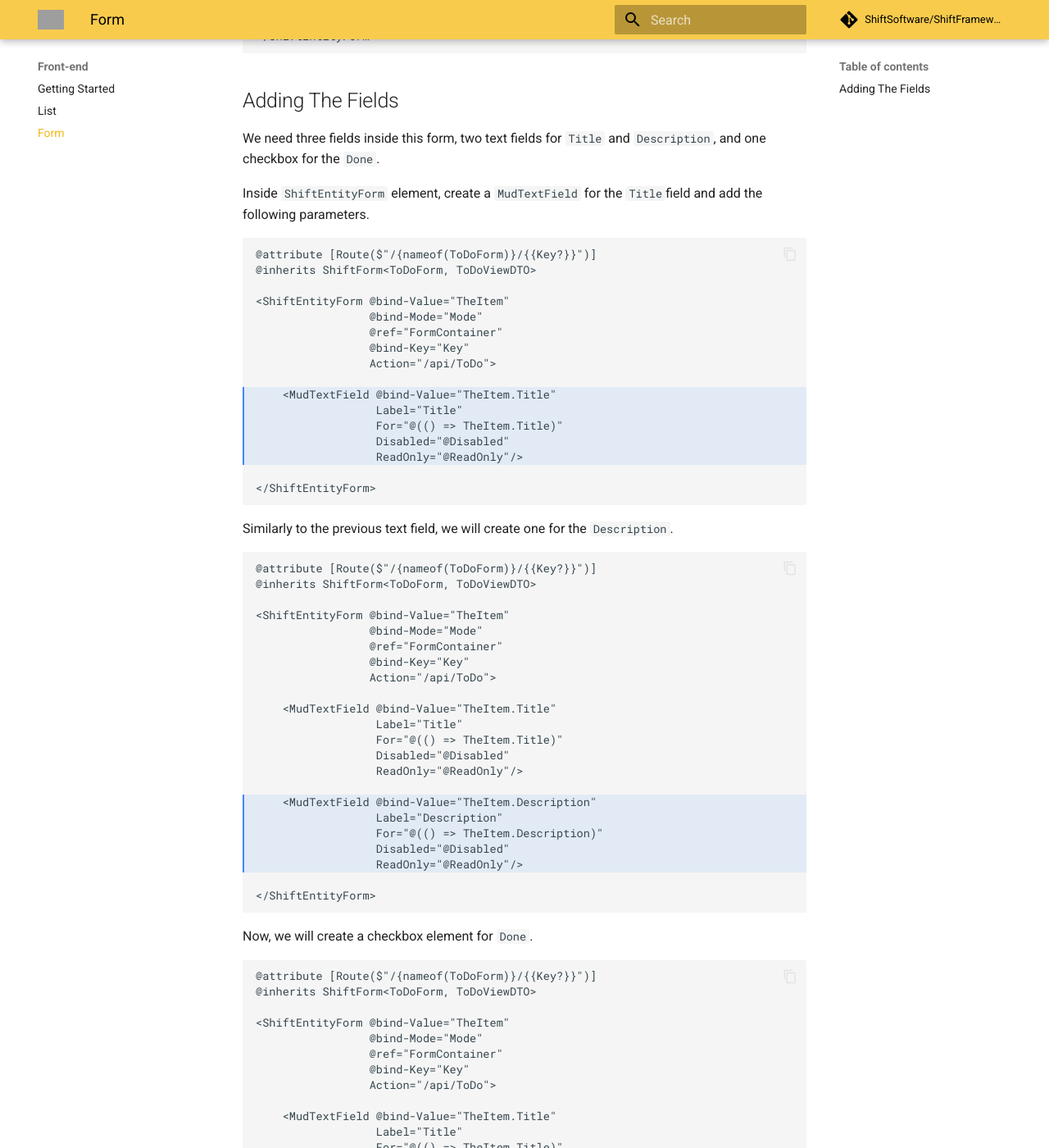
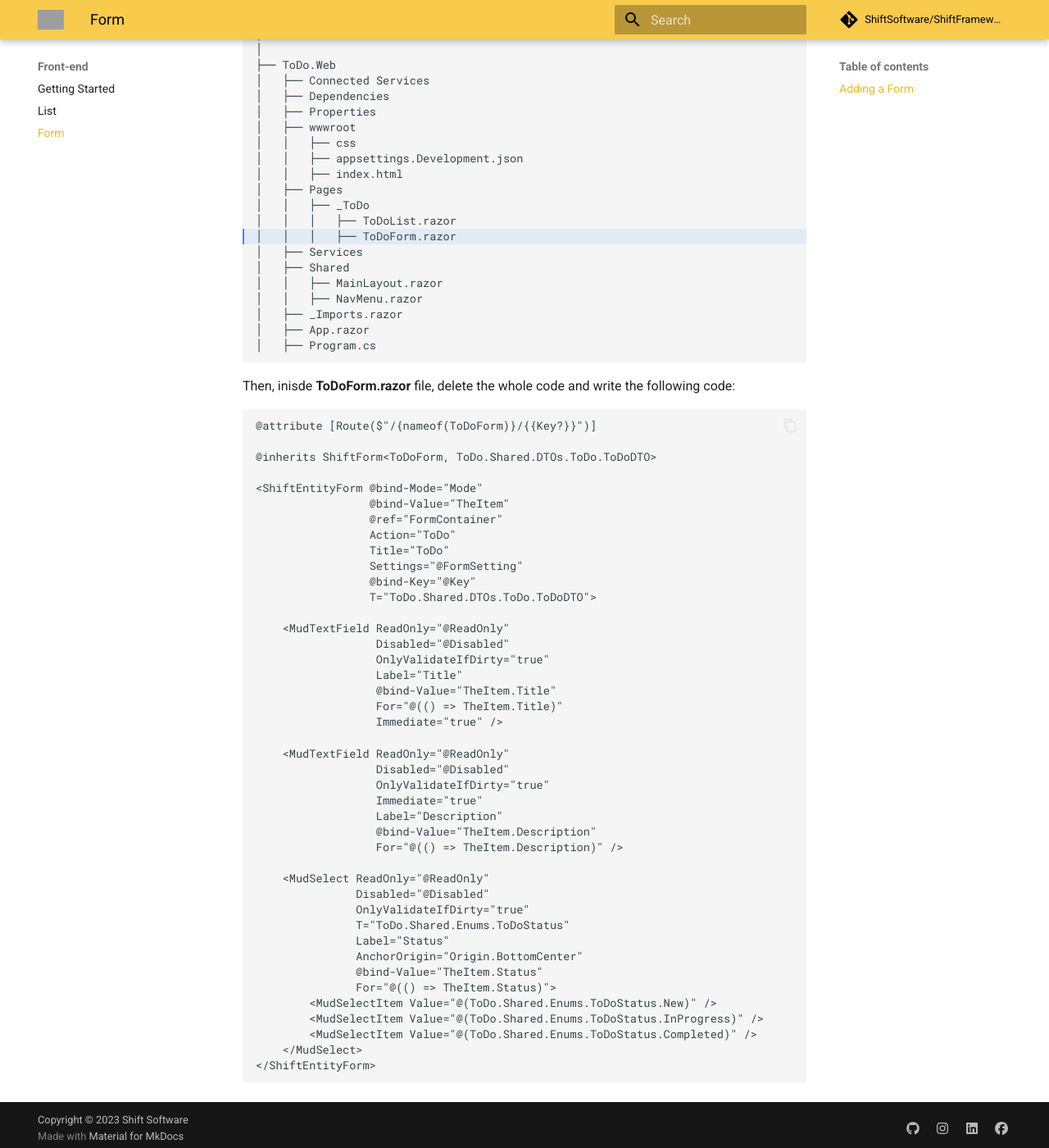
Before and after one commit to ShiftSoftware/ShiftFrameworkWebsite, an MkDocs documentation site: the page built from docs/front-end/form.md, in a window 1280 px wide and 1400 px high, scrolled down 931 px. Shown: the whole window at 82% size. Built offline with MkDocs 1.6.1 and Material for MkDocs 9.7.7, drawn with Linux system fonts in a browser that asks for light colours; comment, search, counter and statistics services are not loaded; some of the changed text lies outside the part shown; grey boxes are pictures that could not be loaded.

Commit message:
Update form.md

````diff
--- a/docs/front-end/form.md
+++ b/docs/front-end/form.md
@@ -1,138 +1,109 @@
 # Creating a Form For Working With The Data
 
-Create a new Razor component inside ``Pages`` folder and name it ``ToDoForm.razor``. Inside the Razor component, add the route like this:
+``` hl_lines="8"
+ToDo
+├── ToDo.API
+│
+├── ToDo.Shared
+│
+├── ToDo.Test
+│
+├── ToDo.Web
+│   ├── Connected Services
+│   ├── Dependencies
+│   ├── Properties
+│   ├── wwwroot
+│   │   ├── css
+│   │   ├── appsettings.Development.json
+│   │   ├── index.html
+│   ├── Pages
+│   │   ├── _ToDo
+│   │   │   ├── ToDoList.razor
+│   ├── Services
+│   ├── Shared
+│   │   ├── MainLayout.razor
+│   │   ├── NavMenu.razor
+│   ├── _Imports.razor
+│   ├── App.razor
+│   ├── Program.cs
+```
+
+## Adding a Form
+
+First, create a new razor component in the **_ToDo** folder and name it ``ToDoForm.razor``.
+
+``` hl_lines="19"
+ToDo
+├── ToDo.API
+│
+├── ToDo.Shared
+│
+├── ToDo.Test
+│
+├── ToDo.Web
+│   ├── Connected Services
+│   ├── Dependencies
+│   ├── Properties
+│   ├── wwwroot
+│   │   ├── css
+│   │   ├── appsettings.Development.json
+│   │   ├── index.html
+│   ├── Pages
+│   │   ├── _ToDo
+│   │   │   ├── ToDoList.razor
+│   │   │   ├── ToDoForm.razor
+│   ├── Services
+│   ├── Shared
+│   │   ├── MainLayout.razor
+│   │   ├── NavMenu.razor
+│   ├── _Imports.razor
+│   ├── App.razor
+│   ├── Program.cs
+```
+
+Then, inisde **ToDoForm.razor** file, delete the whole code and write the following code:
 
 ``` razor
 @attribute [Route($"/{nameof(ToDoForm)}/{{Key?}}")]
-```
 
-Then, we need to inherit ``ShiftForm`` like the following example:
+@inherits ShiftForm<ToDoForm, ToDo.Shared.DTOs.ToDo.ToDoDTO>
 
-``` razor hl_lines="2"
-@attribute [Route($"/{nameof(ToDoForm)}/{{Key?}}")]
-@inherits ShiftForm<ToDoForm, ToDoViewDTO>
-```
+<ShiftEntityForm @bind-Mode="Mode"
+                 @bind-Value="TheItem"
+                 @ref="FormContainer"
+                 Action="ToDo"
+                 Title="ToDo"
+                 Settings="@FormSetting"
+                 @bind-Key="@Key"
+                 T="ToDo.Shared.DTOs.ToDo.ToDoDTO">
 
-After that, we will create ``ShiftEntityForm`` element with the these parameters:
+    <MudTextField ReadOnly="@ReadOnly"
+                  Disabled="@Disabled"
+                  OnlyValidateIfDirty="true"
+                  Label="Title"
+                  @bind-Value="TheItem.Title"
+                  For="@(() => TheItem.Title)"
+                  Immediate="true" />
 
-``` razor hl_lines="4-9"
-@attribute [Route($"/{nameof(ToDoForm)}/{{Key?}}")]
-@inherits ShiftForm<ToDoForm, ToDoViewDTO>
+    <MudTextField ReadOnly="@ReadOnly"
+                  Disabled="@Disabled"
+                  OnlyValidateIfDirty="true"
+                  Immediate="true"
+                  Label="Description"
+                  @bind-Value="TheItem.Description"
+                  For="@(() => TheItem.Description)" />
 
-<ShiftEntityForm @bind-Value="TheItem"
-                 @bind-Mode="Mode"
-                 @ref="FormContainer"
-                 @bind-Key="Key">
-
+    <MudSelect ReadOnly="@ReadOnly"
+               Disabled="@Disabled"
+               OnlyValidateIfDirty="true"
+               T="ToDo.Shared.Enums.ToDoStatus"
+               Label="Status"
+               AnchorOrigin="Origin.BottomCenter"
+               @bind-Value="TheItem.Status"
+               For="@(() => TheItem.Status)">
+        <MudSelectItem Value="@(ToDo.Shared.Enums.ToDoStatus.New)" />
+        <MudSelectItem Value="@(ToDo.Shared.Enums.ToDoStatus.InProgress)" />
+        <MudSelectItem Value="@(ToDo.Shared.Enums.ToDoStatus.Completed)" />
+    </MudSelect>
 </ShiftEntityForm>
 ```
-
-In order the form to conduct the CRUD operations written in the ``ToDoAPI`` project. We need to pass the following parameter:
-
-``` razor hl_lines="8"
-@attribute [Route($"/{nameof(ToDoForm)}/{{Key?}}")]
-@inherits ShiftForm<ToDoForm, ToDoViewDTO>
-
-<ShiftEntityForm @bind-Value="TheItem"
-                 @bind-Mode="Mode"
-                 @ref="FormContainer"
-                 @bind-Key="Key"
-                 Action="ToDo">
-
-</ShiftEntityForm>
-```
-
-## Adding The Fields
-
-We need three fields inside this form, two text fields for ``Title`` and ``Description``, and one checkbox for the ``Done``.
-
-Inside ``ShiftEntityForm`` element, create a ``MudTextField`` for the ``Title``field and add the following parameters.
-
-``` razor hl_lines="10-14"
-@attribute [Route($"/{nameof(ToDoForm)}/{{Key?}}")]
-@inherits ShiftForm<ToDoForm, ToDoViewDTO>
-
-<ShiftEntityForm @bind-Value="TheItem"
-                 @bind-Mode="Mode"
-                 @ref="FormContainer"
-                 @bind-Key="Key"
-                 Action="/api/ToDo">
-
-    <MudTextField @bind-Value="TheItem.Title"
-                  Label="Title"
-                  For="@(() => TheItem.Title)"
-                  Disabled="@Disabled"
-                  ReadOnly="@ReadOnly"/>
-
-</ShiftEntityForm>
-```
-
-Similarly to the previous text field, we will create one for the ``Description``.
-
-``` razor hl_lines="16-20"
-@attribute [Route($"/{nameof(ToDoForm)}/{{Key?}}")]
-@inherits ShiftForm<ToDoForm, ToDoViewDTO>
-
-<ShiftEntityForm @bind-Value="TheItem"
-                 @bind-Mode="Mode"
-                 @ref="FormContainer"
-                 @bind-Key="Key"
-                 Action="/api/ToDo">
-
-    <MudTextField @bind-Value="TheItem.Title"
-                  Label="Title"
-                  For="@(() => TheItem.Title)"
-                  Disabled="@Disabled"
-                  ReadOnly="@ReadOnly"/>
-
-    <MudTextField @bind-Value="TheItem.Description"
-                  Label="Description"
-                  For="@(() => TheItem.Description)"
-                  Disabled="@Disabled"
-                  ReadOnly="@ReadOnly"/>
-
-</ShiftEntityForm>
-```
-
-Now, we will create a checkbox element for ``Done``.
-
-``` razor hl_lines="22-26"
-@attribute [Route($"/{nameof(ToDoForm)}/{{Key?}}")]
-@inherits ShiftForm<ToDoForm, ToDoViewDTO>
-
-<ShiftEntityForm @bind-Value="TheItem"
-                 @bind-Mode="Mode"
-                 @ref="FormContainer"
-                 @bind-Key="Key"
-                 Action="/api/ToDo">
-
-    <MudTextField @bind-Value="TheItem.Title"
-                  Label="Title"
-                  For="@(() => TheItem.Title)"
-                  Disabled="@Disabled"
-                  ReadOnly="@ReadOnly"/>
-
-    <MudTextField @bind-Value="TheItem.Description"
-                  Label="Description"
-                  For="@(() => TheItem.Description)"
-                  Disabled="@Disabled"
-                  ReadOnly="@ReadOnly"/>
-
-    <MudCheckBox @bind-Checked="TheItem.Done"
-                 Label="Done"
-                 For="@(() => TheItem.Done)"
-                 Disabled="@Disabled"
-                 ReadOnly="@ReadOnly"/>
-
-</ShiftEntityForm>
-```
-
-Finally, we have a form that can edit, add, and remove to do items. But before we run the app, we need to connect ``ToDoForm.razor`` with ``ToDoList.razor``.
-
-Inside ``ToDoList.razor`` file, add the following parameter to the ``ShiftList`` element.
-
-``` razor hl_lines="3"
-@attribute [Route($"/{nameof(ToDoList)}")]
-
-<ShiftList T="@ToDoListDTO" Action="/odata/ToDo" ComponentType="typeof(ToDoForm)"></ShiftList>
-```
````
